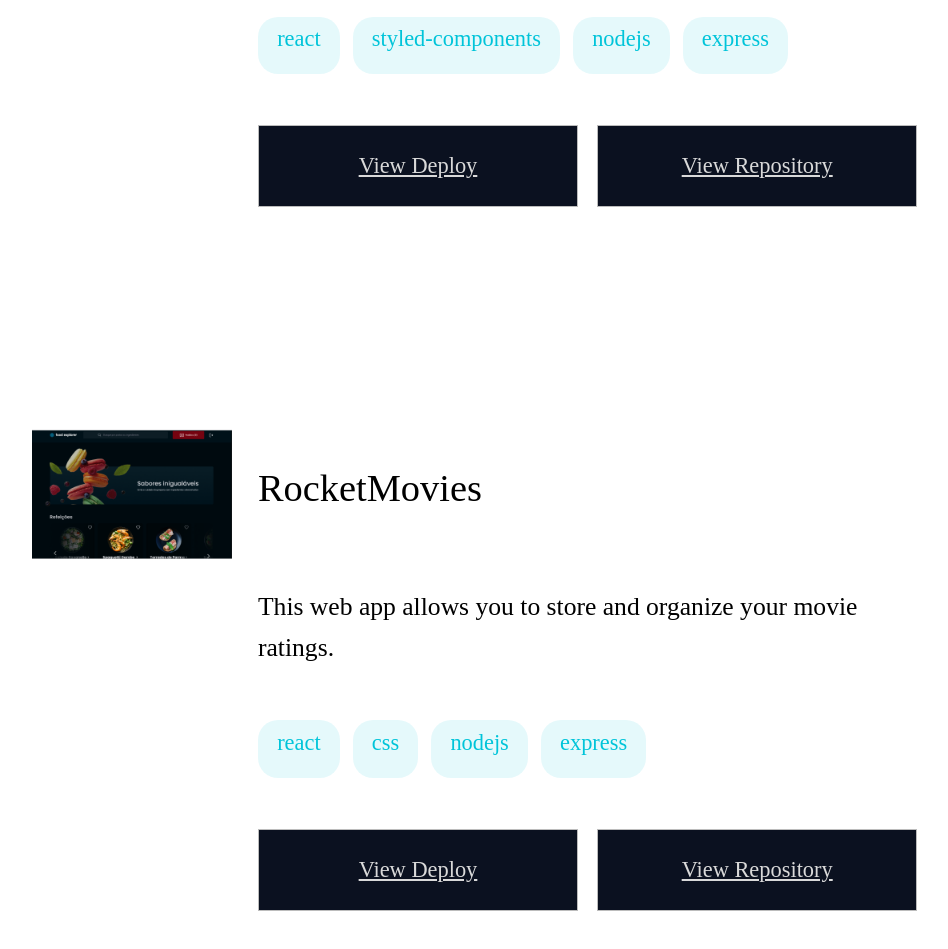
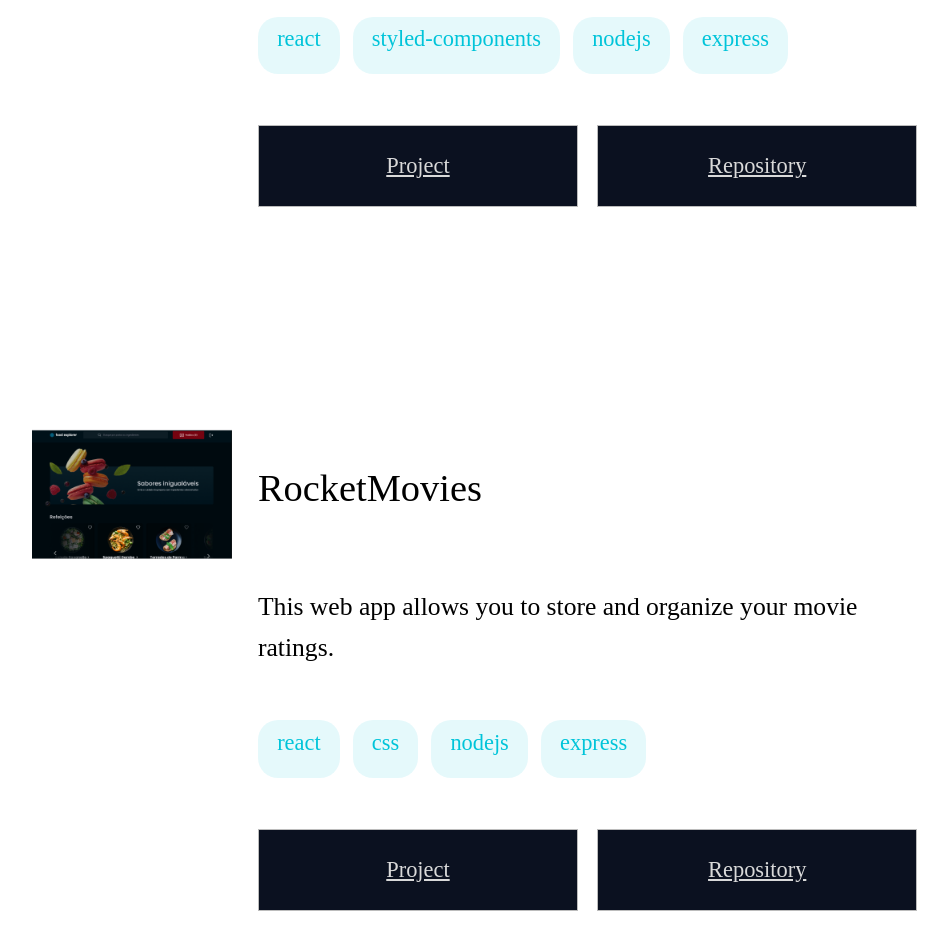
Before and after one commit to jeadamek/jadamek.com, a React (Vite) app: page / in a window 1280 px wide. Shown: the part 3760-4709 px from the top of the page, without its empty margins (262-1210 px from the left). Built offline with nearby package versions, Linux system fonts and the light colour scheme; the HTML template or start-up script is replaced by a standard one.

Commit message:
:sparkles: WorkCard component hover effect and links are working

```diff
--- a/src/components/WorkCard.jsx
+++ b/src/components/WorkCard.jsx
@@ -22,8 +22,8 @@
             }
          </div>
          <div className="work-links">
-            <a href={deployLink} target="_blank" rel="noreferrer">View Deploy</a>
-            <a href={repoLink} target="_blank" rel="noreferrer">View Repository</a>
+            <a href={deployLink} target="_blank" rel="noreferrer">Project</a>
+            <a href={repoLink} target="_blank" rel="noreferrer">Repository</a>
          </div>
       </div>
    )
--- a/src/styles/components/section.sass
+++ b/src/styles/components/section.sass
@@ -8,7 +8,7 @@
 
    padding-top: 20rem
 
-   @include mixins.lg
+   @include mixins.xl
       padding-top: 10rem
 
       grid-template-columns: 168px 1fr
--- a/src/styles/components/workCard.sass
+++ b/src/styles/components/workCard.sass
@@ -50,14 +50,12 @@
          border-bottom: 1px solid transparent
          border-right: 1px solid transparent
 
-      // &:hover
-      //    background-color: rgba(216, 222, 229, 0.10)
-
       &:hover::after,
       &:hover::before
          width: calc(100% + 1px)
          height: calc(100% + 1px)
          border-color: variables.$blue-300
+         border: 2px solid variables.$blue-300
 
       img
          grid-area: image
@@ -75,7 +73,7 @@
       display: flex
       gap: 1.2rem
 
-      @include mixins.lg
+      @include mixins.md
          justify-content: space-around
          flex-wrap: nowrap
 
```
Also changed, not shown: src/styles/main.sass (+7 -3 lines).
